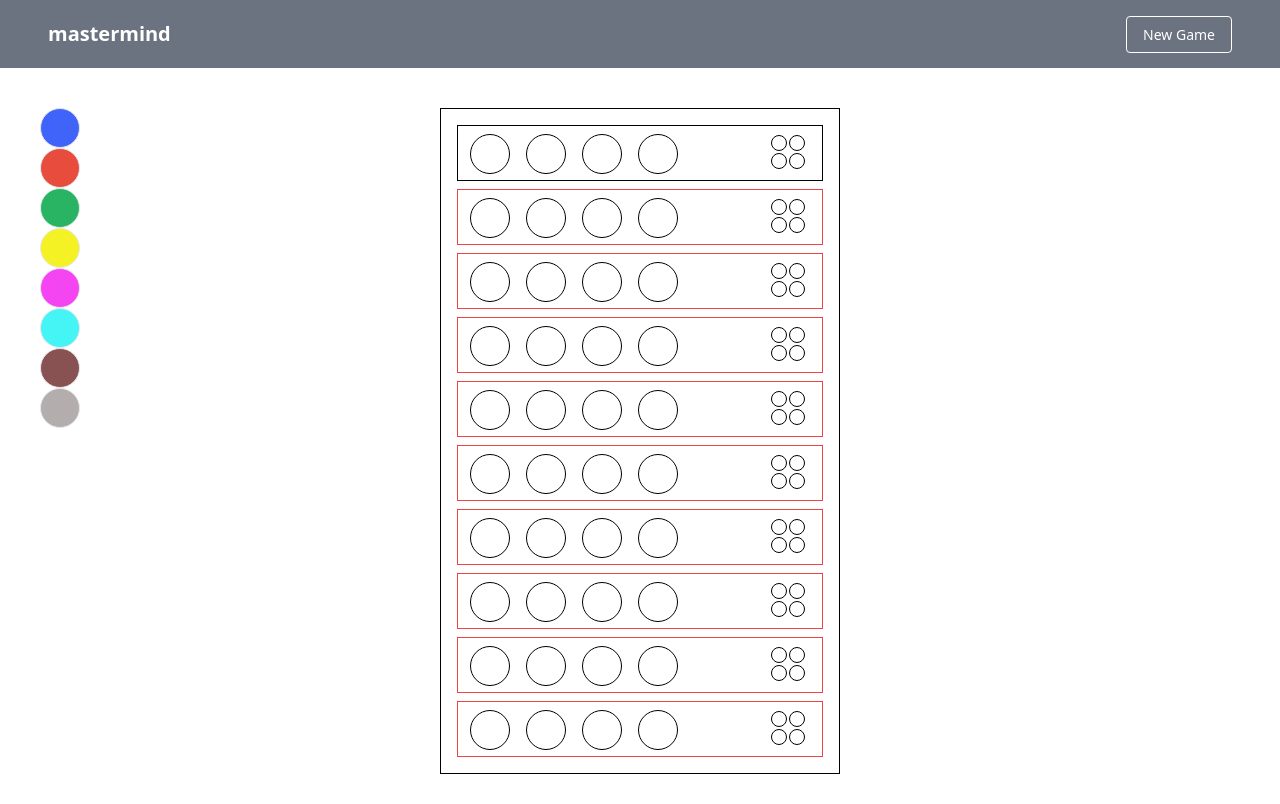
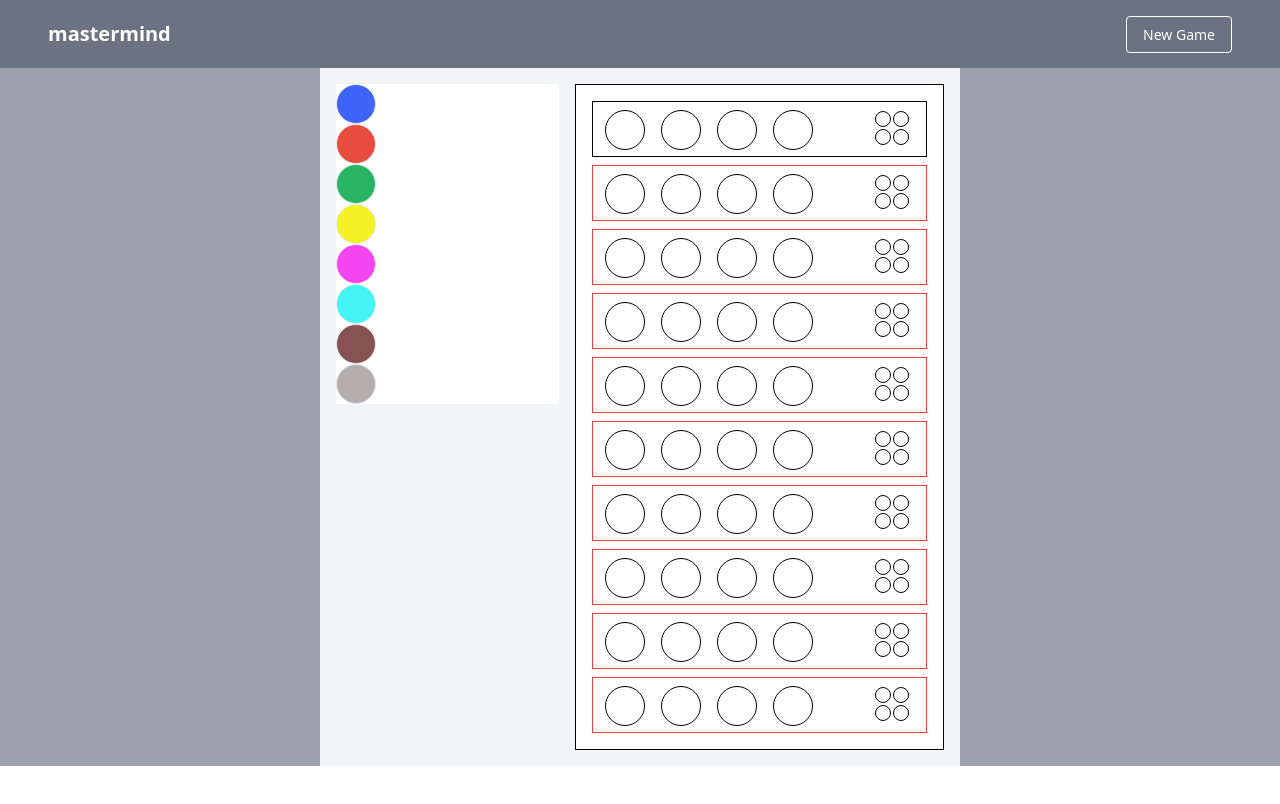
Before and after one commit to Sakshisrivastava413/mastermind-game, a Next.js app: page / in a window 1280 px wide. Shown: the top 804 px of the page. Built offline with nearby package versions, Linux system fonts and the light colour scheme.

Commit message:
created a grid type structure in the middle of the screen

```diff
--- a/pages/index.js
+++ b/pages/index.js
@@ -15,16 +15,23 @@ export default function Home() {
       </Head>
 
       <Header />
-      <div className="flex m-10">
-        <div className="w-1/3">
+      <div className="flex justify-center bg-gray-400">
+        <div className="bg-gray-100 w-2/4 flex">
+          <div className="p-4 w-96 pr-0">
+            <div className="bg-white">
               <ColorPalette
                 selectedColor={(color) => {
                   setSelectedColor(color);
                 }}
               />
             </div>
-        <div className="border border-black h-auto w-1/3 p-4 space-y-2">
+          </div>
+
+          <div className="w-full p-4">
+            <div className="border border-black bg-white p-4">
               <Game pickedColor={selectedColor} />
+            </div>
+          </div>
         </div>
       </div>
     </div>
```
Lines whose indentation alone changed are shown as unchanged.
